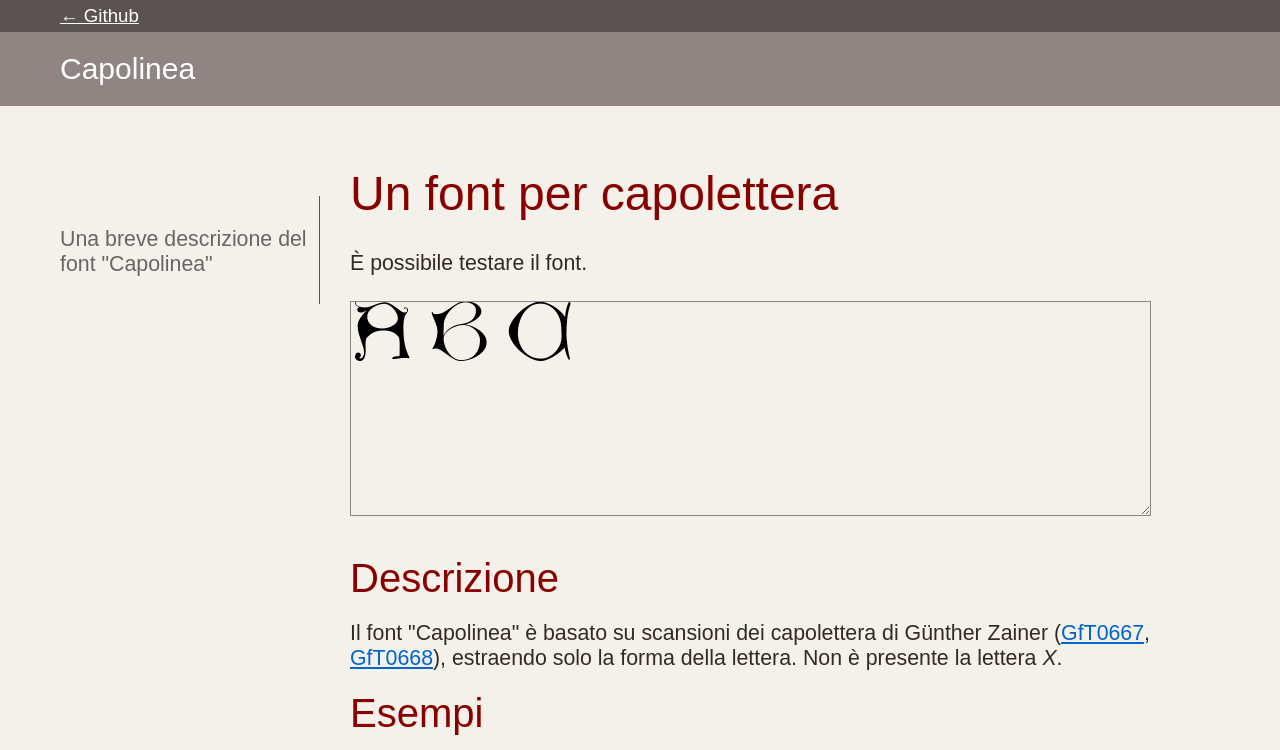
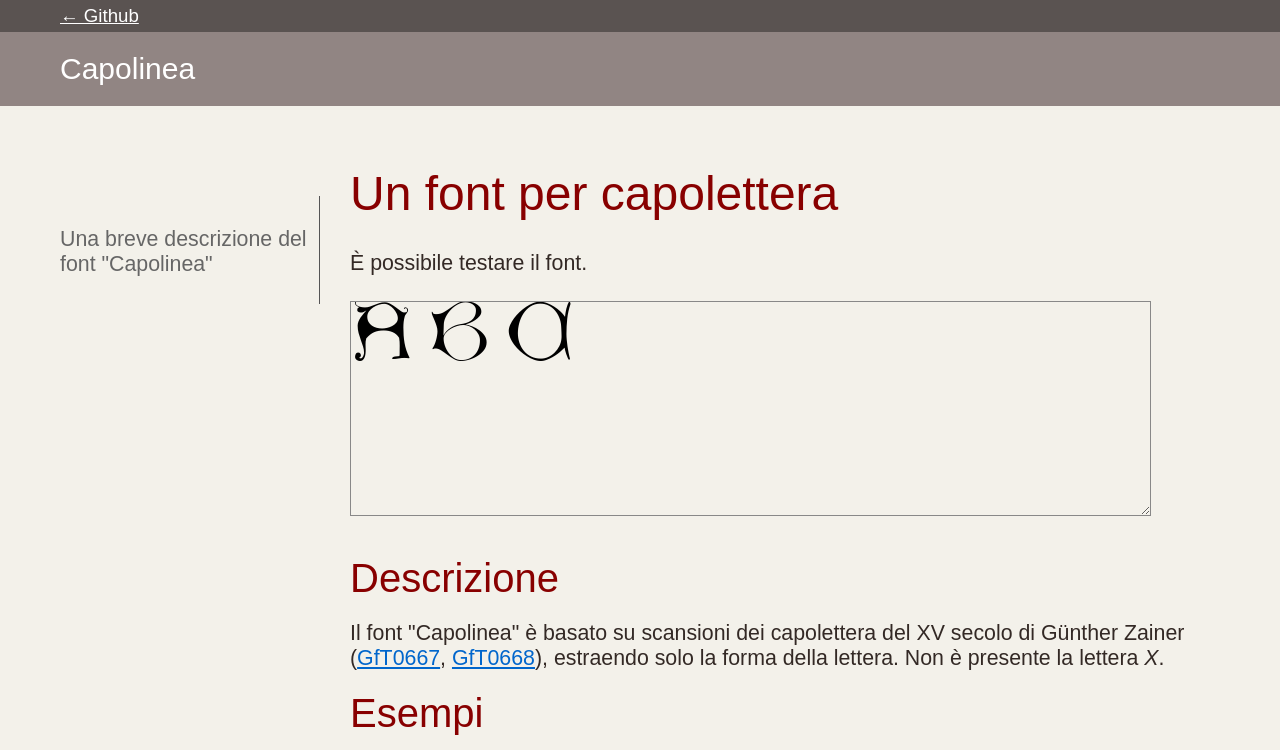
Before and after one commit to m-casanova/Capolinea, a plain HTML site: page index.html in a window 1280 px wide. Shown: the top 750 px of the page. Drawn offline with Linux system fonts and the light colour scheme; a web font is replaced by a local one.

Commit message:
Update index.html

```diff
--- a/index.html
+++ b/index.html
@@ -89,7 +89,7 @@ p.capol:first-letter { font-family: "test2", sans-serif; float: left; font-size:
 
 			<h3>Descrizione</h3>
 
-			<p>Il font "Capolinea" è basato su scansioni dei capolettera di Günther Zainer (<a href="https://tw.staatsbibliothek-berlin.de/html/gftview.xql?url=../gft/GfT0667.png&gft=GfT0667" target="_blank">GfT0667</a>,
+			<p>Il font "Capolinea" è basato su scansioni dei capolettera del XV secolo di Günther Zainer (<a href="https://tw.staatsbibliothek-berlin.de/html/gftview.xql?url=../gft/GfT0667.png&gft=GfT0667" target="_blank">GfT0667</a>,
 			<a href="https://tw.staatsbibliothek-berlin.de/html/gftview.xql?url=../gft/GfT0668.png&gft=GfT0668" target="_blank">GfT0668</a>), estraendo solo la forma della lettera. Non è presente la lettera <i>X</i>.</p>
 			<h3>Esempi</h3>
 			<p>Utilizzo del font <i>Capolinea</i> con il <a href="https://github.com/m-casanova/Vermiglione">font Vermiglione</a>:</p>
```
